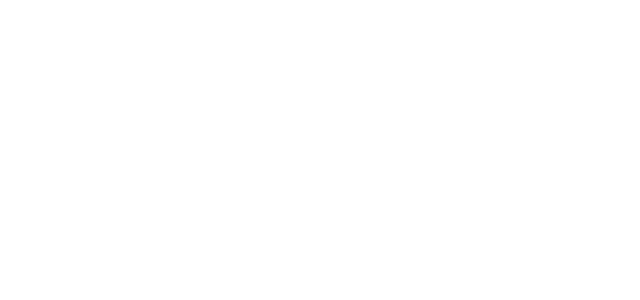
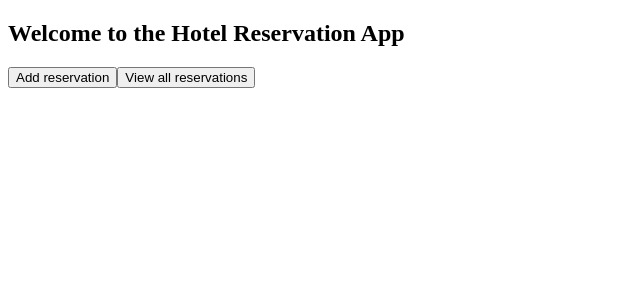
Before and after one commit to DebarghyyaKundu/Angular, an Angular app in the folder 02-hotel-app/: page / in a window 1280 px wide. Shown: the top 300 px of the page, without its empty margins (0-640 px from the left). Built offline with nearby package versions, Linux system fonts and the light colour scheme.

Commit message:
Added routes for hotel-app

```diff
--- a/02-hotel-app/src/app/app-routing.module.ts
+++ b/02-hotel-app/src/app/app-routing.module.ts
@@ -1,7 +1,15 @@
 import { NgModule } from '@angular/core';
 import { RouterModule, Routes } from '@angular/router';
+import { HomeComponent } from './home/home.component';
+import { ReservationFormComponent } from './reservation-form/reservation-form.component';
+import { ReservationListComponent } from './reservation-list/reservation-list.component';
 
-const routes: Routes = [];
+const routes: Routes = [
+  {path: "", component: HomeComponent},
+  {path: "new", component: ReservationFormComponent},
+  {path: "list", component: ReservationListComponent},
+  {path: "edit/:id", component: ReservationFormComponent}
+];
 
 @NgModule({
   imports: [RouterModule.forRoot(routes)],
--- a/02-hotel-app/src/app/app.module.ts
+++ b/02-hotel-app/src/app/app.module.ts
@@ -3,6 +3,8 @@
 
 import { AppRoutingModule } from './app-routing.module';
 import { AppComponent } from './app.component';
+import { HomeModule } from './home/home.module';
+import { ReservationModule } from './reservation/reservation.module';
 
 @NgModule({
   declarations: [
@@ -10,7 +12,9 @@
   ],
   imports: [
     BrowserModule,
-    AppRoutingModule
+    AppRoutingModule,
+    HomeModule,
+    ReservationModule
   ],
   providers: [],
   bootstrap: [AppComponent]
--- a/02-hotel-app/src/app/home/home.component.html
+++ b/02-hotel-app/src/app/home/home.component.html
@@ -1 +1,5 @@
-<p>home works!</p>
+<div>
+    <h2>Welcome to the Hotel Reservation App</h2>
+    <button [routerLink]="['/new']">Add reservation</button>
+    <button [routerLink]="['/list']">View all reservations</button>
+</div>
--- a/02-hotel-app/src/app/home/home.module.ts
+++ b/02-hotel-app/src/app/home/home.module.ts
@@ -1,15 +1,15 @@
 import { NgModule } from '@angular/core';
 import { CommonModule } from '@angular/common';
 import { HomeComponent } from './home.component';
-
-
+import { RouterModule } from '@angular/router';
 
 @NgModule({
   declarations: [
     HomeComponent
   ],
   imports: [
-    CommonModule
+    CommonModule,
+    RouterModule
   ]
 })
 export class HomeModule { }
```
Also changed, not shown: 1 other file (tests, documents, lock files or other folders).
